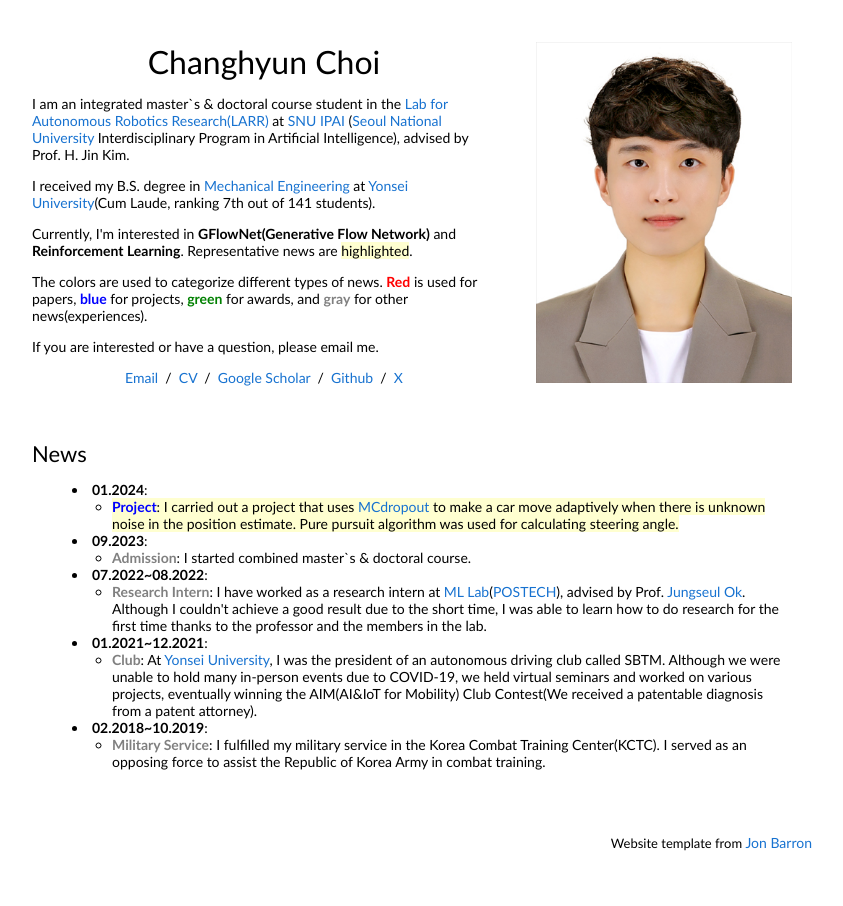
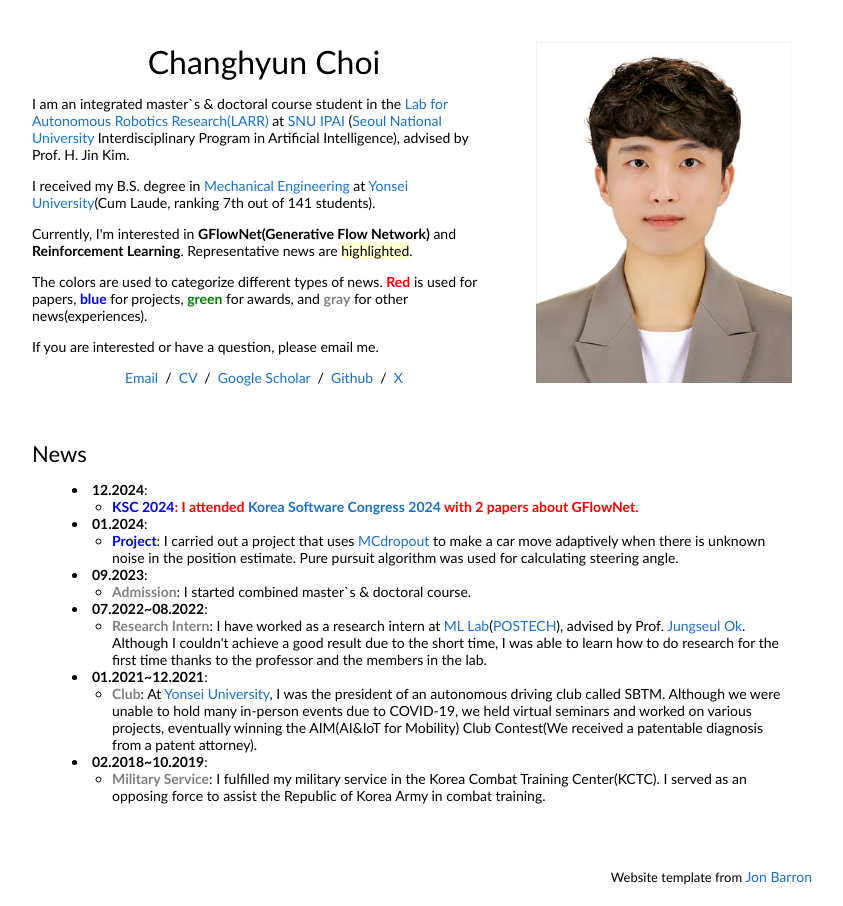
Before and after one commit to windust7/windust7.github.io, a plain HTML site: page index.html in a window 1280 px wide. Shown: the whole page, without its empty margins (228-1071 px from the left). Before the commit the page ends 872 px from the top, so only its background shows below. Drawn offline with Linux system fonts and the light colour scheme.

Commit message:
Update index.html

```diff
--- a/index.html
+++ b/index.html
@@ -56,10 +56,15 @@
                 <p>
                   <ul>
 
+		<li style="list-style-position:inside;margin:0;padding:0;text-align:left;"><strong>12.2024</strong>:</li>
+			  <ul>
+			  <li><span class="paper"><span class="project">KSC 2024</span>: I attended <a href="https://www.kiise.or.kr/conference/KSC/2024/">Korea Software Congress 2024</a> with 2 papers about GFlowNet.</span></li>
+			  </ul>
+
 
 		    <li style="list-style-position:inside;margin:0;padding:0;text-align:left;"><strong>01.2024</strong>:</li>
 			  <ul>
-			  <li><span class="highlight"><span class="project">Project</span>: I carried out a project that uses <a href="https://proceedings.mlr.press/v48/gal16.pdf">MCdropout</a> to make a car move adaptively when there is unknown noise in the position estimate. Pure pursuit algorithm was used for calculating steering angle.</span></li>
+			  <li><span class="project">Project</span>: I carried out a project that uses <a href="https://proceedings.mlr.press/v48/gal16.pdf">MCdropout</a> to make a car move adaptively when there is unknown noise in the position estimate. Pure pursuit algorithm was used for calculating steering angle.</li>
 			  </ul>
 
 		    <li style="list-style-position:inside;margin:0;padding:0;text-align:left;"><strong>09.2023</strong>:</li>
```
